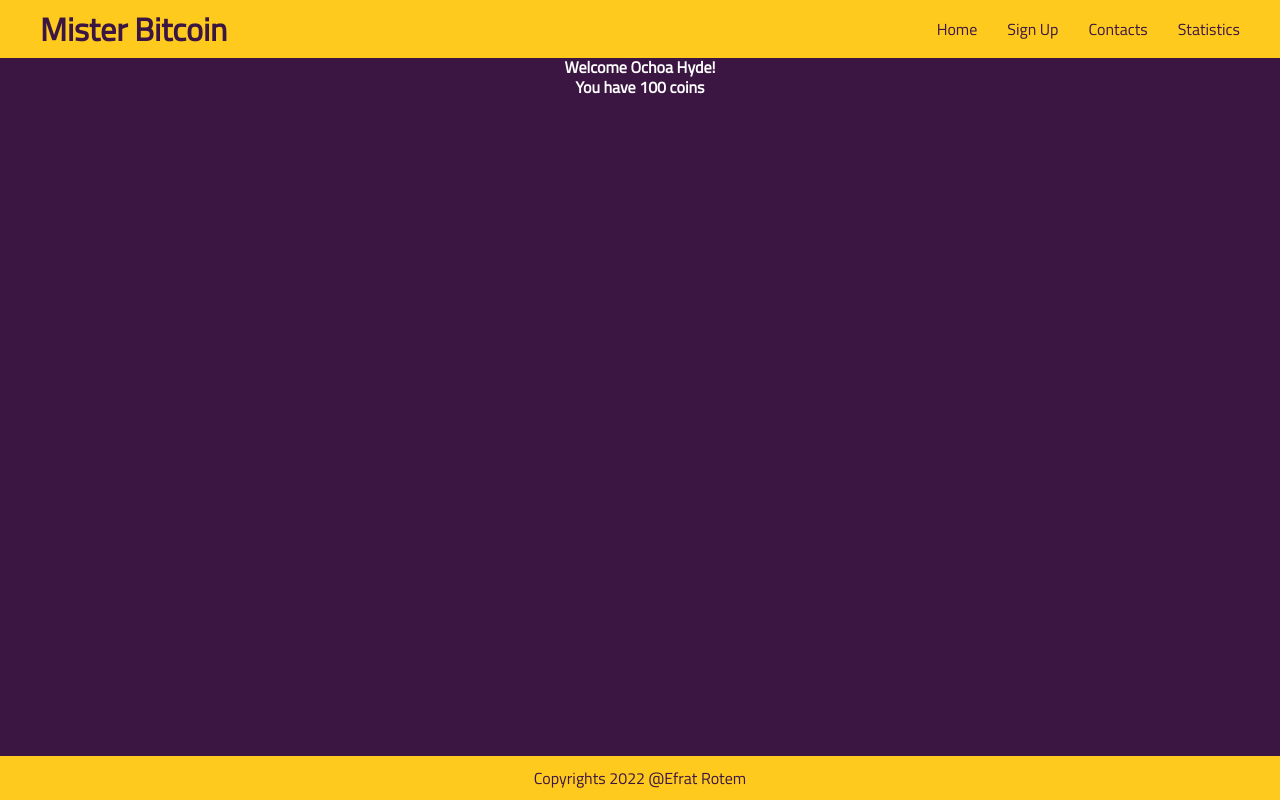
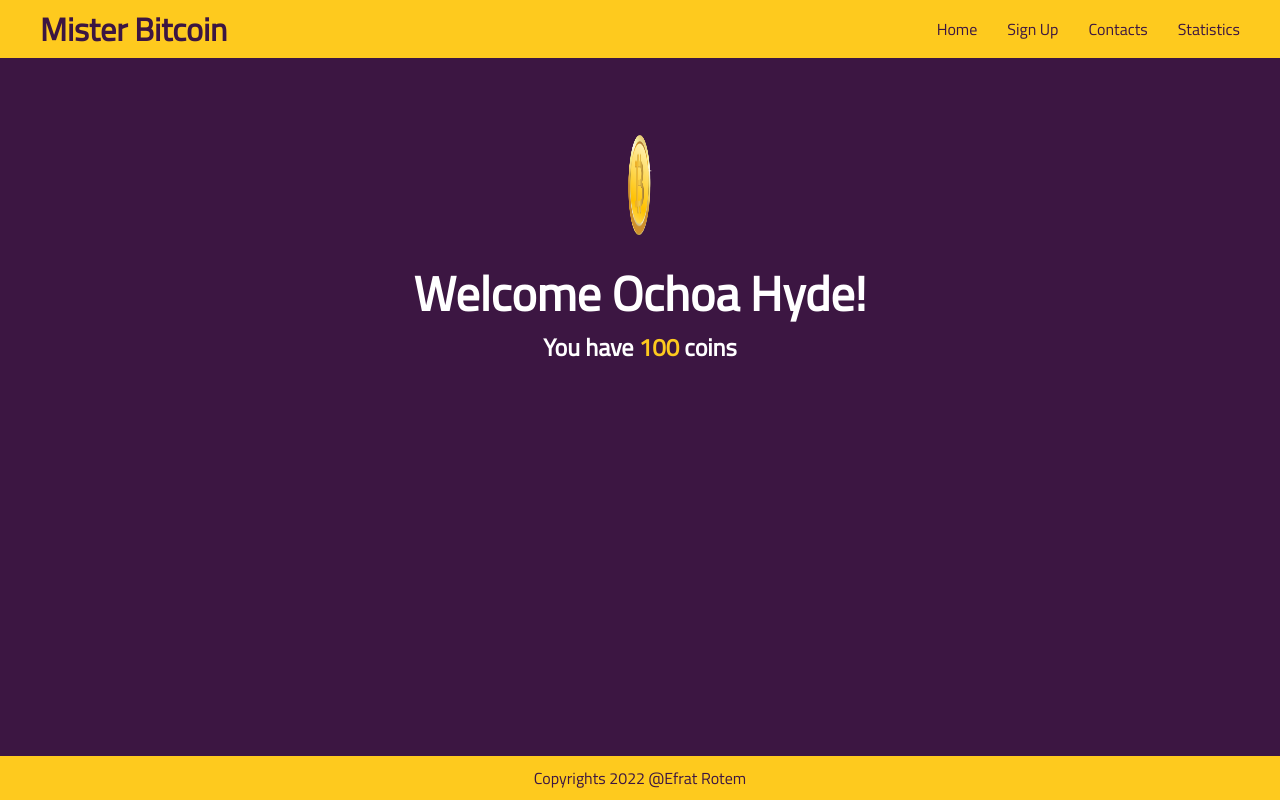
Before and after one commit to efratRotem/angular-mister-bitcoin, an Angular app: page / in a window 1280 px wide. Built offline with nearby package versions, Linux system fonts and the light colour scheme.

Commit message:
Styling homepage with user details

```diff
--- a/src/app/pages/home-page/home-page.component.html
+++ b/src/app/pages/home-page/home-page.component.html
@@ -1,5 +1,6 @@
 <div class="main-layout">
-    <section class="home-page flex column align-center">
+    <section class="home-page flex column center align-center">
+        <img src="../../../assets/imgs/bitcoin.png" alt="">
         <h1>Welcome {{user.name}}!</h1>
         <h3>You have <span>{{user.coins}}</span> coins</h3>
     </section>
--- a/src/app/pages/home-page/home-page.component.scss
+++ b/src/app/pages/home-page/home-page.component.scss
@@ -0,0 +1,44 @@
+@import '../../../styles.scss';
+
+.home-page {
+
+    margin-top: 30px;
+    height: 40vh;
+
+    img {
+        height: 100px;
+        width: 100px;
+        margin-bottom: 30px;
+        animation-name: bitcoin;
+        animation-duration: 3s;
+        animation-iteration-count: infinite;
+    }
+
+    @keyframes bitcoin {
+        0% {
+            transform: rotateY(0deg);
+        }
+
+        50% {
+            transform: rotateY(180deg);
+        }
+
+        100% {
+            transform: rotateY(360deg);
+        }
+    }
+
+
+    h1 {
+        font-size: 3em;
+    }
+
+    h3 {
+        font-size: 1.5em;
+        margin-top: 10px;
+    }
+
+    span {
+        color: $secondary-background;
+    }
+}
```
Also changed, not shown: src/assets/imgs/bitcoin.png (added).
